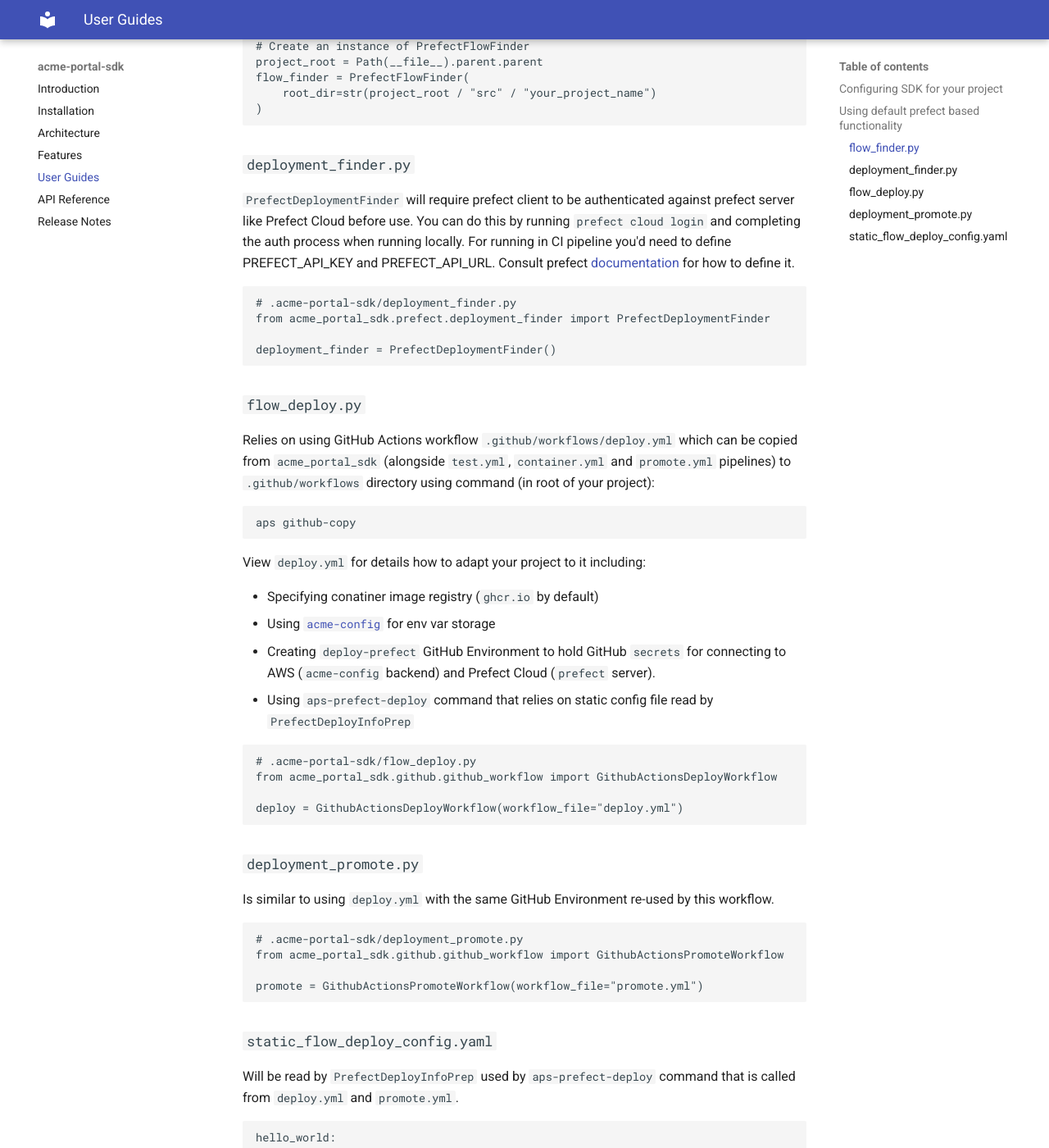
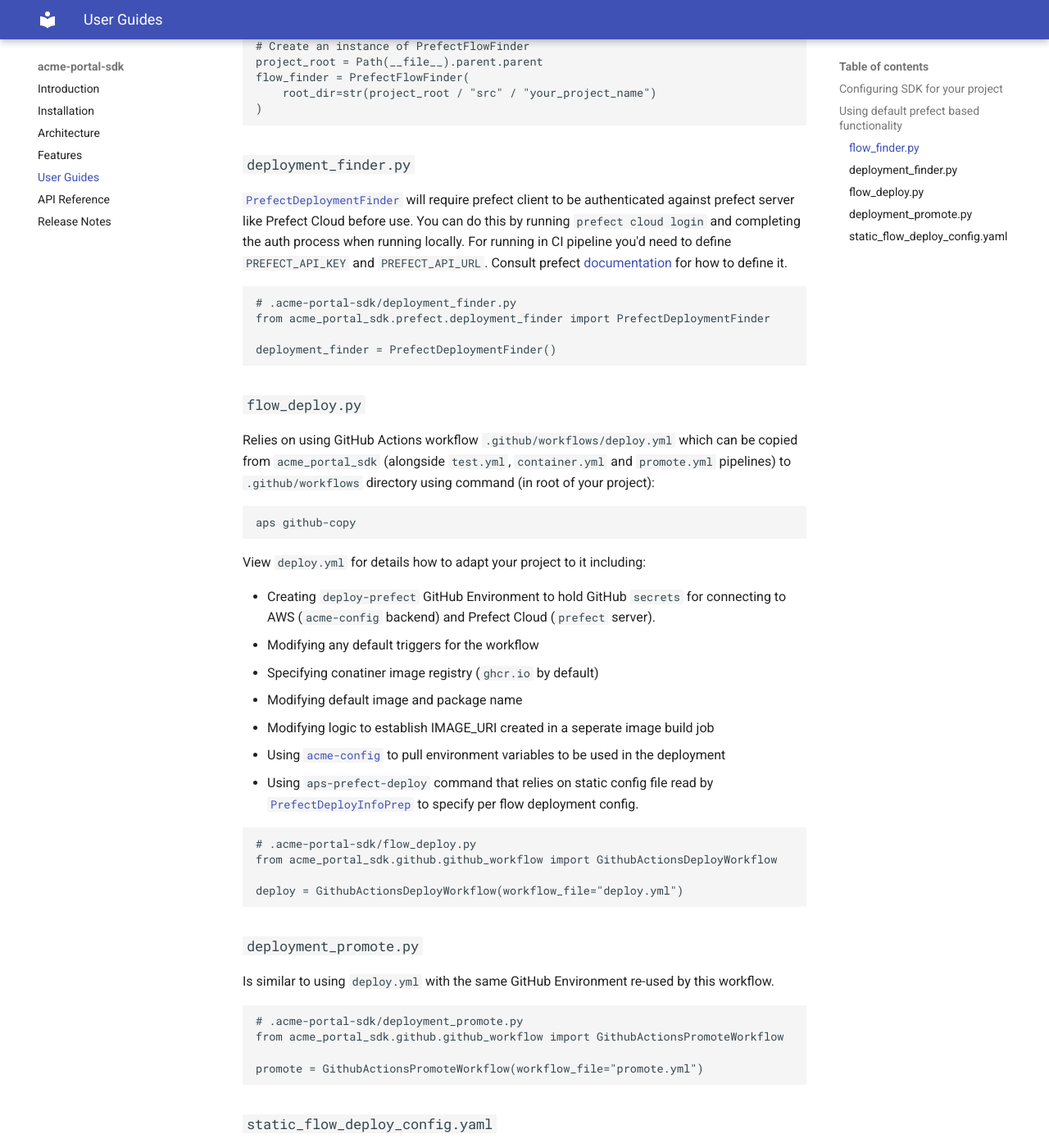
Before and after one commit to blackwhitehere/acme-portal-sdk, an MkDocs documentation site: the page built from docs/docs/guides.md, in a window 1280 px wide and 1400 px high, scrolled down 1002 px. Shown: the whole window at 82% size. Built offline with MkDocs 1.6.1 and Material for MkDocs 9.7.7, drawn with Linux system fonts in a browser that asks for light colours; some of the changed text lies outside the part shown.

Commit message:
doc changes

````diff
--- a/docs/docs/guides.md
+++ b/docs/docs/guides.md
@@ -40,7 +40,7 @@
 
 ### `deployment_finder.py`
 
-`PrefectDeploymentFinder` will require prefect client to be authenticated against prefect server like Prefect Cloud before use. You can do this by running `prefect cloud login` and completing the auth process when running locally. For running in CI pipeline you'd need to define PREFECT_API_KEY and PREFECT_API_URL. Consult prefect [documentation](https://docs.prefect.io/v3/api-ref/rest-api) for how to define it.
+[`PrefectDeploymentFinder`](api.md#acme_portal_sdk.prefect.deployment_finder.PrefectDeploymentFinder) will require prefect client to be authenticated against prefect server like Prefect Cloud before use. You can do this by running `prefect cloud login` and completing the auth process when running locally. For running in CI pipeline you'd need to define `PREFECT_API_KEY` and `PREFECT_API_URL`. Consult prefect [documentation](https://docs.prefect.io/v3/api-ref/rest-api) for how to define it.
 
 ```python
 # .acme-portal-sdk/deployment_finder.py
@@ -57,10 +57,13 @@
 
 View `deploy.yml` for details how to adapt your project to it including:
 
+* Creating `deploy-prefect` GitHub Environment to hold GitHub `secrets` for connecting to AWS (`acme-config` backend) and Prefect Cloud (`prefect` server).
+* Modifying any default triggers for the workflow
 * Specifying conatiner image registry (`ghcr.io` by default)
-* Using [`acme-config`](https://github.com/blackwhitehere/acme-config) for env var storage
-* Creating `deploy-prefect` GitHub Environment to hold GitHub `secrets` for connecting to AWS (`acme-config` backend) and Prefect Cloud (`prefect` server).
-* Using `aps-prefect-deploy` command that relies on static config file read by `PrefectDeployInfoPrep`
+* Modifying default image and package name
+* Modifying logic to establish IMAGE_URI created in a seperate image build job
+* Using [`acme-config`](https://github.com/blackwhitehere/acme-config) to pull environment variables to be used in the deployment
+* Using `aps-prefect-deploy` command that relies on static config file read by [`PrefectDeployInfoPrep`](api.md#acme_portal_sdk.prefect.flow_deploy.PrefectDeployInfoPrep) to specify per flow deployment config.
 
 ```python
 # .acme-portal-sdk/flow_deploy.py
@@ -82,7 +85,7 @@
 
 ### `static_flow_deploy_config.yaml`
 
-Will be read by `PrefectDeployInfoPrep` used by `aps-prefect-deploy` command that is called from `deploy.yml` and `promote.yml`.
+Will be read by [`PrefectDeployInfoPrep`](api.md#acme_portal_sdk.prefect.flow_deploy.PrefectDeployInfoPrep) used by `aps-prefect-deploy` command that is called from `deploy.yml` and `promote.yml` via `aps-prefect-deploy` call. It allows to define static deployment configuration that varies by deployed flow.
 
 ```yaml
 hello_world:
````
Also changed, not shown: other parts of docs/docs/guides.md (+6 -6 lines), docs/docs/api.md (+27 -0 lines), docs/docs/features.md (+2 -2 lines), README.md, 5 other files.
